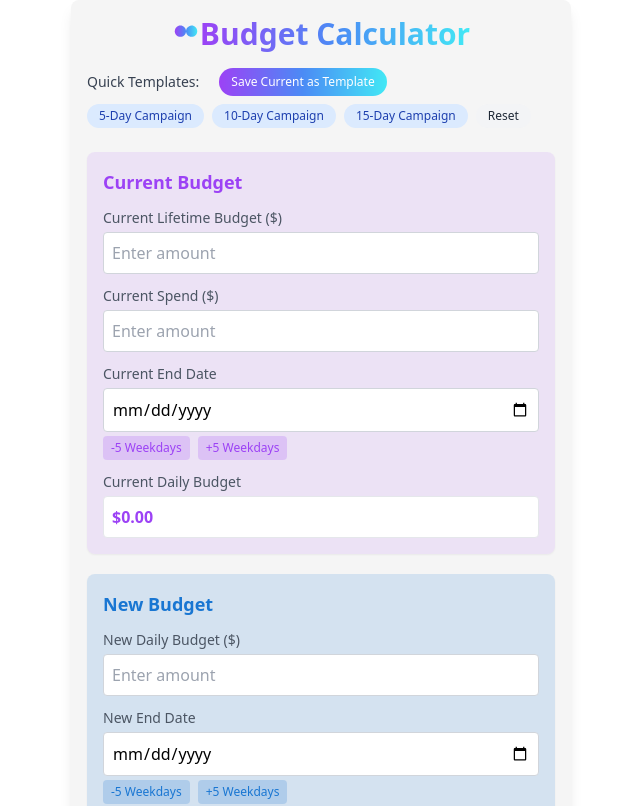
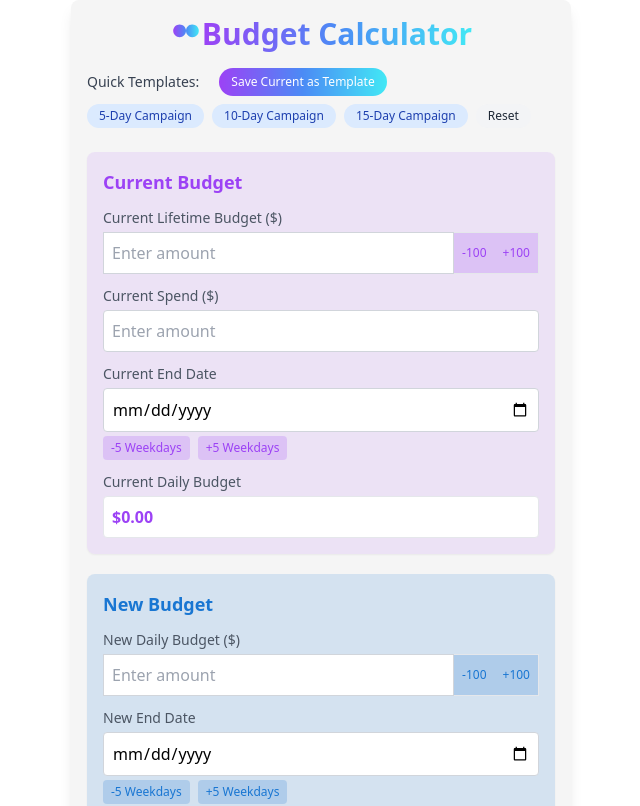
Before and after one commit to niksaderek/budget_cal, a React (Create React App) app: page / in a window 1280 px wide. Shown: the top 806 px of the page, without its empty margins (319-959 px from the left). Built offline with nearby package versions, Linux system fonts and the light colour scheme.

Commit message:
Update App.js

```diff
--- a/src/App.js
+++ b/src/App.js
@@ -448,7 +448,7 @@ const BudgetCalculator = () => {
   return (
     <div className="mx-auto p-4 rounded-lg shadow-lg" style={{ maxWidth: '500px', width: '100%', backgroundColor: '#f5f5f5' }}>
       <div className="flex items-center justify-center mb-2">
-        <svg width="28" height="28" viewBox="0 0 100 100" fill="none" xmlns="http://www.w3.org/2000/svg" className="mr-2">
+        <svg width="32" height="32" viewBox="0 0 100 100" fill="none" xmlns="http://www.w3.org/2000/svg" className="mr-2">
           {/* Circle */}
           <path d="M30 60C41.0457 60 50 51.0457 50 40C50 28.9543 41.0457 20 30 20C18.9543 20 10 28.9543 10 40C10 51.0457 18.9543 60 30 60Z" fill="url(#paint0_linear)"/>
           {/* Capsule/pill shape */}
@@ -754,17 +754,61 @@ const BudgetCalculator = () => {
           <div className="space-y-3">
             <div className="flex flex-col">
               <label className="text-sm font-medium text-gray-600 mb-1">Current Lifetime Budget ($)</label>
+              <div className="flex">
                 <input
                   type="number"
                   name="currentLifetimeBudget"
                   value={budgetData.currentLifetimeBudget}
                   onChange={handleInputChange}
-                className={`p-2 bg-white border rounded w-full ${
+                  className={`p-2 bg-white border rounded-l w-full ${
                     errors.currentLifetimeBudget ? 'border-red-500' : 'border-gray-300'
                   }`}
                   placeholder="Enter amount"
                   step="100"
                 />
+                <div className="flex">
+                  <button
+                    onClick={() => {
+                      const currentValue = Number(budgetData.currentLifetimeBudget) || 0;
+                      handleInputChange({
+                        target: {
+                          name: 'currentLifetimeBudget',
+                          value: currentValue - 100
+                        }
+                      });
+                    }}
+                    className="px-2 py-1 text-xs rounded-none hover:bg-opacity-80"
+                    style={{
+                      backgroundColor: 'rgba(156, 66, 245, 0.2)',
+                      color: '#9C42F5',
+                      borderTop: '1px solid #e5e7eb',
+                      borderBottom: '1px solid #e5e7eb'
+                    }}
+                  >
+                    -100
+                  </button>
+                  <button
+                    onClick={() => {
+                      const currentValue = Number(budgetData.currentLifetimeBudget) || 0;
+                      handleInputChange({
+                        target: {
+                          name: 'currentLifetimeBudget',
+                          value: currentValue + 100
+                        }
+                      });
+                    }}
+                    className="px-2 py-1 text-xs rounded-r hover:bg-opacity-80"
+                    style={{
+                      backgroundColor: 'rgba(156, 66, 245, 0.2)',
+                      color: '#9C42F5',
+                      border: '1px solid #e5e7eb',
+                      borderLeft: 'none'
+                    }}
+                  >
+                    +100
+                  </button>
+                </div>
+              </div>
               {errors.currentLifetimeBudget && (
                 <p className="text-red-500 text-xs mt-1">{errors.currentLifetimeBudget}</p>
               )}
@@ -842,17 +886,61 @@ const BudgetCalculator = () => {
           <div className="space-y-3">
             <div className="flex flex-col">
               <label className="text-sm font-medium text-gray-600 mb-1">New Daily Budget ($)</label>
+              <div className="flex">
                 <input
                   type="number"
                   name="newDailyBudget"
                   value={budgetData.newDailyBudget}
                   onChange={handleInputChange}
-                className={`p-2 bg-white border rounded w-full ${
+                  className={`p-2 bg-white border rounded-l w-full ${
                     errors.newDailyBudget ? 'border-red-500' : 'border-gray-300'
                   }`}
                   placeholder="Enter amount"
                   step="100"
                 />
+                <div className="flex">
+                  <button
+                    onClick={() => {
+                      const currentValue = Number(budgetData.newDailyBudget) || 0;
+                      handleInputChange({
+                        target: {
+                          name: 'newDailyBudget',
+                          value: currentValue - 100
+                        }
+                      });
+                    }}
+                    className="px-2 py-1 text-xs rounded-none hover:bg-opacity-80"
+                    style={{
+                      backgroundColor: 'rgba(25, 118, 210, 0.2)',
+                      color: '#1976D2',
+                      borderTop: '1px solid #e5e7eb',
+                      borderBottom: '1px solid #e5e7eb'
+                    }}
+                  >
+                    -100
+                  </button>
+                  <button
+                    onClick={() => {
+                      const currentValue = Number(budgetData.newDailyBudget) || 0;
+                      handleInputChange({
+                        target: {
+                          name: 'newDailyBudget',
+                          value: currentValue + 100
+                        }
+                      });
+                    }}
+                    className="px-2 py-1 text-xs rounded-r hover:bg-opacity-80"
+                    style={{
+                      backgroundColor: 'rgba(25, 118, 210, 0.2)',
+                      color: '#1976D2',
+                      border: '1px solid #e5e7eb',
+                      borderLeft: 'none'
+                    }}
+                  >
+                    +100
+                  </button>
+                </div>
+              </div>
               {errors.newDailyBudget && (
                 <p className="text-red-500 text-xs mt-1">{errors.newDailyBudget}</p>
               )}
```
Lines whose indentation alone changed are shown as unchanged.
